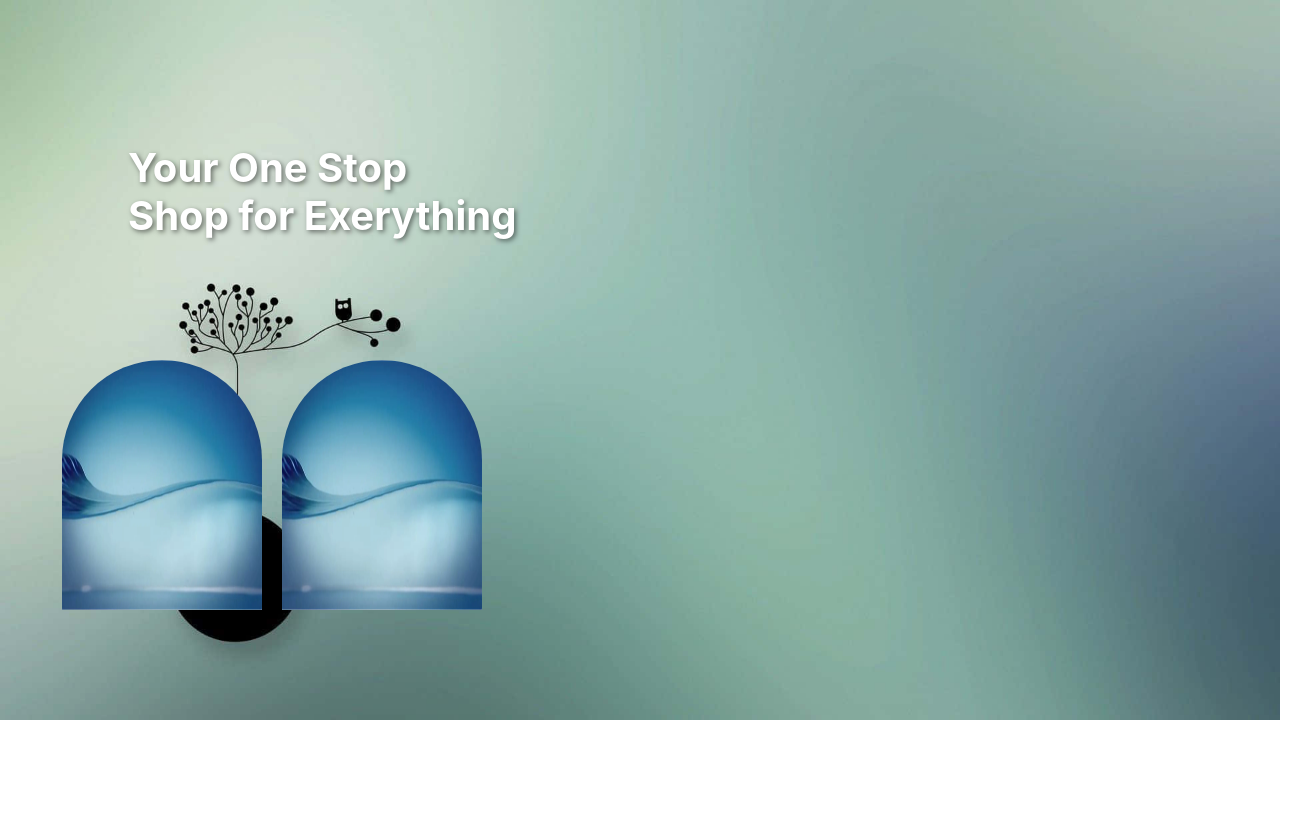
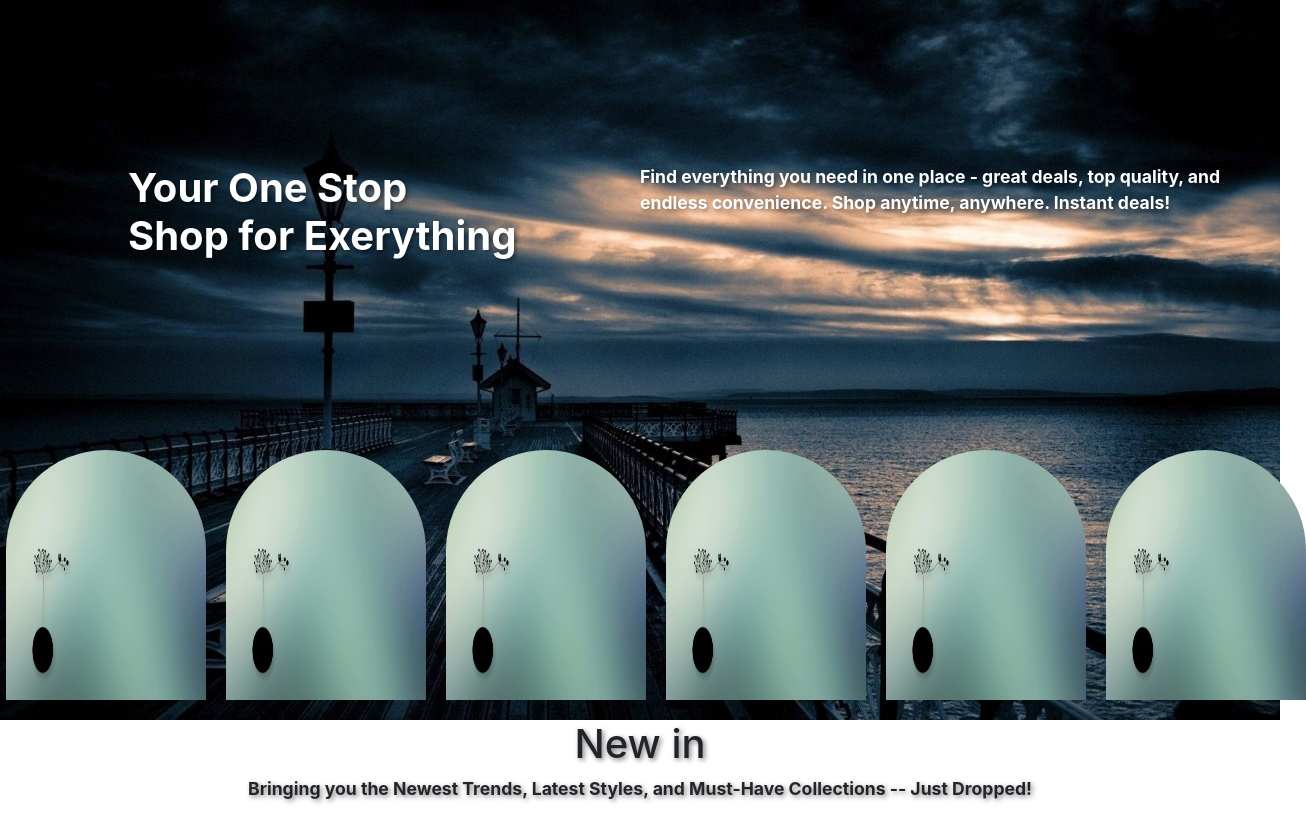
Before and after one commit to RituKotadiya/ecommerace_website, a React (Create React App) app: page / in a window 1280 px wide. Shown: the whole page, 1306 px wide, since content can reach past the window. Built offline with nearby package versions, Linux system fonts and the light colour scheme; the HTML template or start-up script is replaced by a standard one.

Commit message:
commit on 09/07/2025

```diff
--- a/src/components/Home/Home.js
+++ b/src/components/Home/Home.js
@@ -1,6 +1,7 @@
 import "./Home.scss"
-import image from './simple.jpg';
-import im from './old.webp';
+import image from './dark.jpg';
+import im from './simple.jpg';
+
 
 function Home() {
       return (
@@ -8,17 +9,28 @@ function Home() {
                   <div className=".container-fluid image-container">
                         <img src={image} alt="bag-ground" style={{ width: "100%" }} />
                         <h1 className="overlay-text">Your One Stop <br />Shop for Exerything</h1>
+                        <p className="overlay-txt">Find everything you need in one place - great deals, top quality, and endless convenience. Shop anytime, anywhere. Instant deals!</p>
 
                         <div className="overlay-card" style={{ width: "18rem" }}>
                               <img src={im} className="card-img-top" alt="Card image" style={{ borderRadius: "120px 120px 0 0", height: "250px", width: "200px" }} />
 
                               <img src={im} className="card-img-top" alt="Card image" style={{ borderRadius: "120px 120px 0 0", height: "250px", width: "200px" }} />
-                              {/* <div className="card-body">
-                              <p className="card-text">
-                                    Some quick example text to build on the card title and make up the bulk of the card's content.
-                              </p>
-                        </div> */}
+
+                              <img src={im} className="card-img-top" alt="Card image" style={{ borderRadius: "120px 120px 0 0", height: "250px", width: "200px" }} />
+
+                              <img src={im} className="card-img-top" alt="Card image" style={{ borderRadius: "120px 120px 0 0", height: "250px", width: "200px" }} />
+
+                              <img src={im} className="card-img-top" alt="Card image" style={{ borderRadius: "120px 120px 0 0", height: "250px", width: "200px" }} />
+
+                              <img src={im} className="card-img-top" alt="Card image" style={{ borderRadius: "120px 120px 0 0", height: "250px", width: "200px" }} />
+
                         </div>
+                        <div className="text">
+                              <h1>New in</h1>
+                              <p>Bringing you the Newest Trends, Latest Styles, and Must-Have Collections -- Just Dropped!</p>
+                        </div>
+
+
                   </div>
 
 
--- a/src/components/Home/Home.scss
+++ b/src/components/Home/Home.scss
@@ -13,16 +13,38 @@
   font-weight: bold;
   text-shadow: 2px 2px 5px rgba(0, 0, 0, 0.5);
 }
+
 .overlay-card {
   position: absolute;
-  top: 50%;
-  left: 10%;
+  top: 55%;
+  left: 40%;
   color: white;
   font-size: 2.5rem;
   font-weight: bold;
   text-shadow: 2px 2px 5px rgba(0, 0, 0, 0.5);
-display: flex;
-justify-content: center;
-flex-direction: row;
-gap: 20px;
+  display: flex;
+  justify-content: center;
+  flex-direction: row;
+  gap: 20px;
+
 }
+
+.overlay-txt {
+  position: absolute;
+  top: 20%;
+  left: 50%;
+  color: white;
+  font-size: 1.1rem;
+  font-weight: bold;
+  text-shadow: 2px 2px 5px rgba(0, 0, 0, 0.5);
+}
+.text{
+  display: flex;
+  justify-content: center;
+  flex-direction: column;
+  align-items: center;
+  text-shadow: 2px 2px 5px rgba(0, 0, 0, 0.5);
+  font-weight: bold;
+  font-size: 1.1rem;
+
+}
```
Also changed, not shown: src/components/Home/dark.jpg (added).
